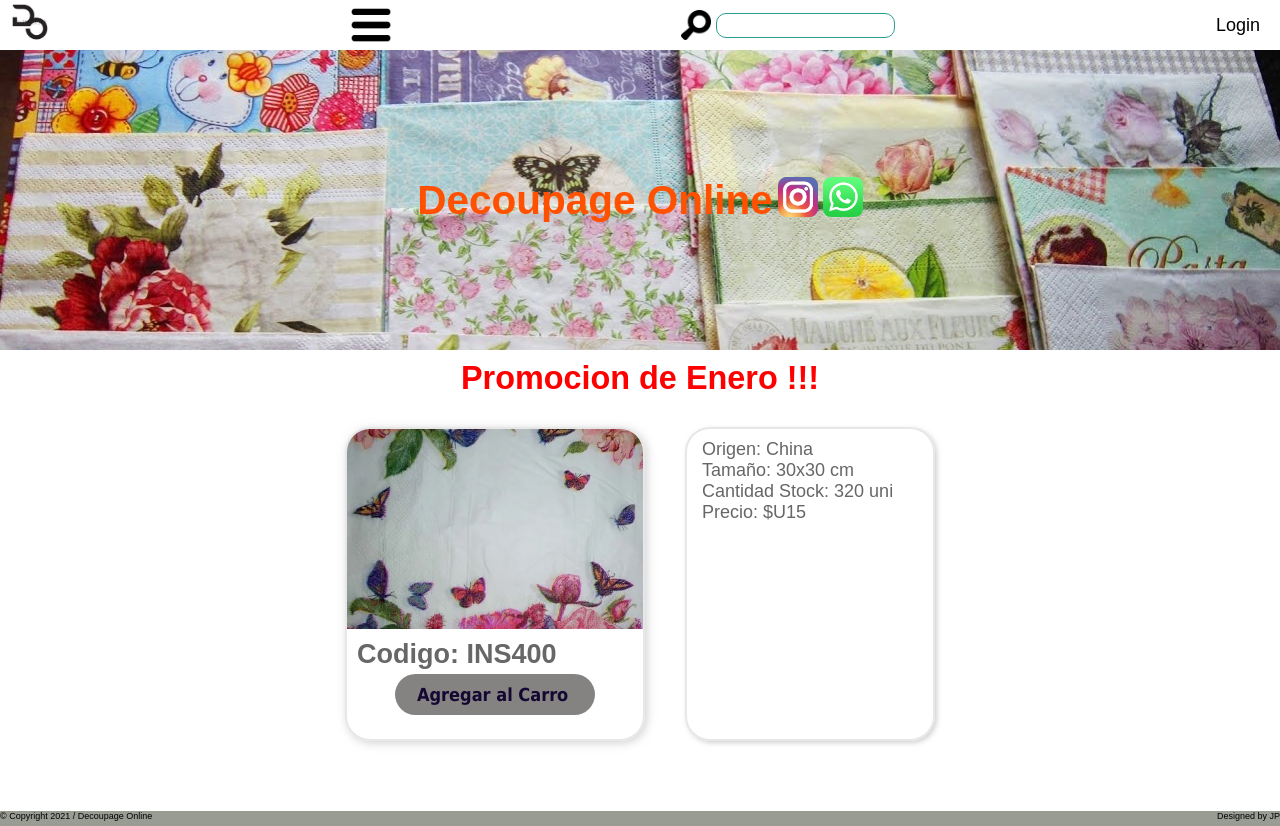
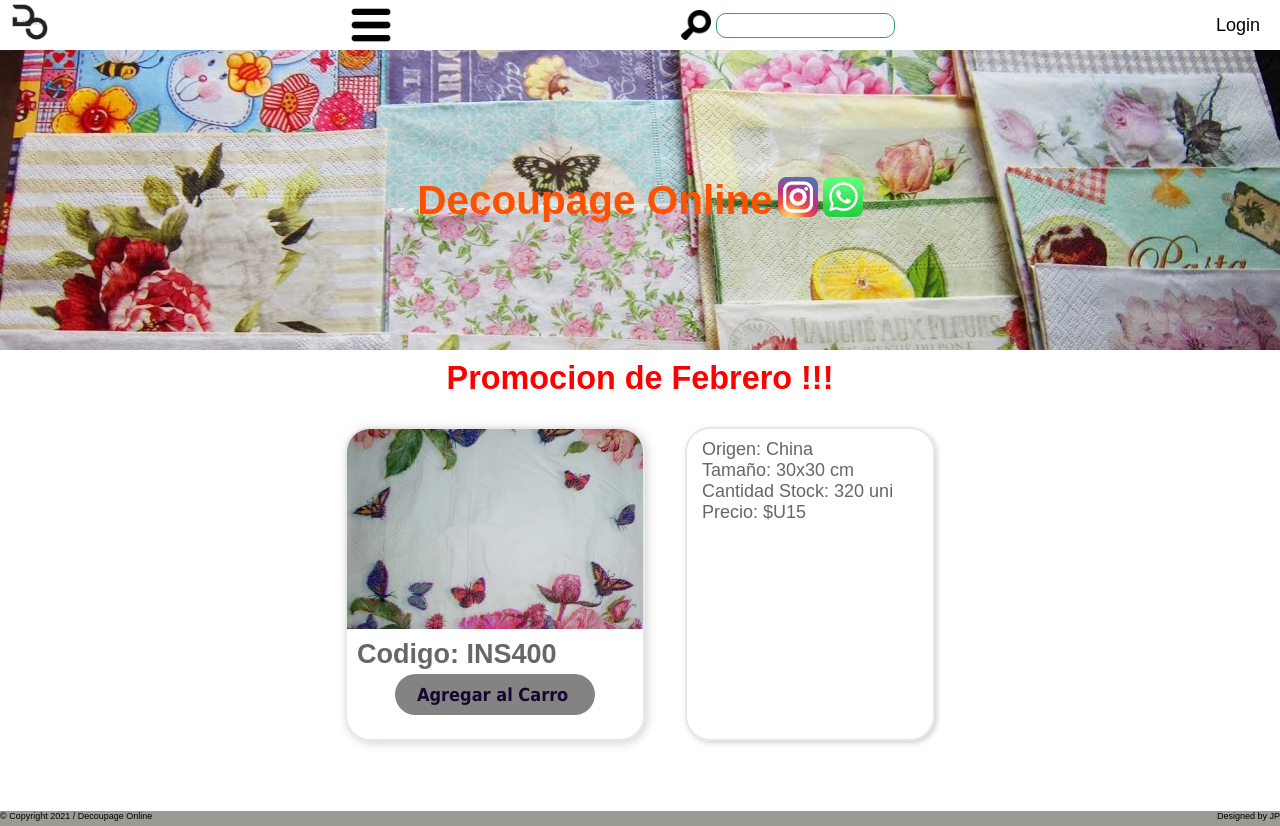
Before and after one commit to joape/Entrega2_React, a React (Create React App) app: page /detail/1 in a window 1280 px wide. Built offline with nearby package versions, Linux system fonts and the light colour scheme; data requests are answered from the project's data file; the HTML template or start-up script is replaced by a standard one.

Commit message:
cambios_1102202214:28

```diff
--- a/src/components/commons/ArtItemDetail.jsx
+++ b/src/components/commons/ArtItemDetail.jsx
@@ -2,15 +2,12 @@ import { useParams } from "react-router-dom";
 import { useEffect, useState } from "react";
 import { api } from "../../api/api";
 
-export function ArtItemDetail(props){
+export function ArtItemDetail(){//aca se va a conectar a la BBDD y traera los productos
 
-    //aca se va a conectar a la BBDD y traera los productos
-
-    const {id} = useParams();
-    //console.log(id)//, ruta, origen, tam, cant, precio)
+    const {id} = useParams(); //capturo el parametro
+    //console.log(id)//
 
     const [Producto, setProducto] = useState([]);
-    const [error, setError] = useState("");
 
     //Voy a buscar la informacion al servidor
     useEffect(() => {
@@ -18,13 +15,11 @@ export function ArtItemDetail(props){
         api.get("/servilletas/" + id).then(function (response) {
         const prod = response.data;
         //console.log(prod);
-        //Cambiamos el estado para que react lo re dibuje
-        setProducto(prod);
+        setProducto(prod);//Cambiamos el estado para que react lo re dibuje
         });
     }, []);
 
-    console.log(Producto.id);
-
+    //console.log(Producto.id);
 
     const codigo = Producto.codigo;
     const origen = Producto.origen;
@@ -36,7 +31,6 @@ export function ArtItemDetail(props){
 
     return (
     <div className="articulos">
-        <p>{error}</p>
         <article className="articulo">
             {imagen}
             <h2>Codigo: {codigo}</h2>
--- a/src/components/commons/SeccionPromociones.jsx
+++ b/src/components/commons/SeccionPromociones.jsx
@@ -1,7 +1,26 @@
+import { useEffect, useState } from "react";
+import { api } from "../../api/api";
+
 export function SeccionPromociones(){
+
+    const [Promocion, setPromocion] = useState([]);
+
+    //Voy a buscar la informacion al servidor
+    useEffect(() => {
+        //Fetch / GET a JSON Servilletas
+        api.get("/promociones/1").then(function (response) {
+        const promo = response.data;
+        //console.log(promo);
+        setPromocion(promo);//Cambiamos el estado para que react lo re dibuje
+        });
+    }, []);
+
+    console.log(Promocion);
+    const texto = Promocion.texto;
+
     return (
         <section className="promociones">
-                <h2>Promocion de Enero !!!</h2>
+                <h2>{texto}</h2>
         </section>
     );
 }
--- a/src/server/db.json
+++ b/src/server/db.json
@@ -11,6 +11,6 @@
 		{ "id": 3, "nombre": "Senpai", "apellido": "Senpai", "email": "Senpai.academy@gmail.com" }
 	],
 	"promociones": [
-        { "id": 1, "Texto": "Promocion de Enero !!!" }
+        { "id": 1, "texto": "Promocion de Febrero !!!" }
 	]
 }
```
Also changed, not shown: 1 other file (tests, documents, lock files or other folders).
